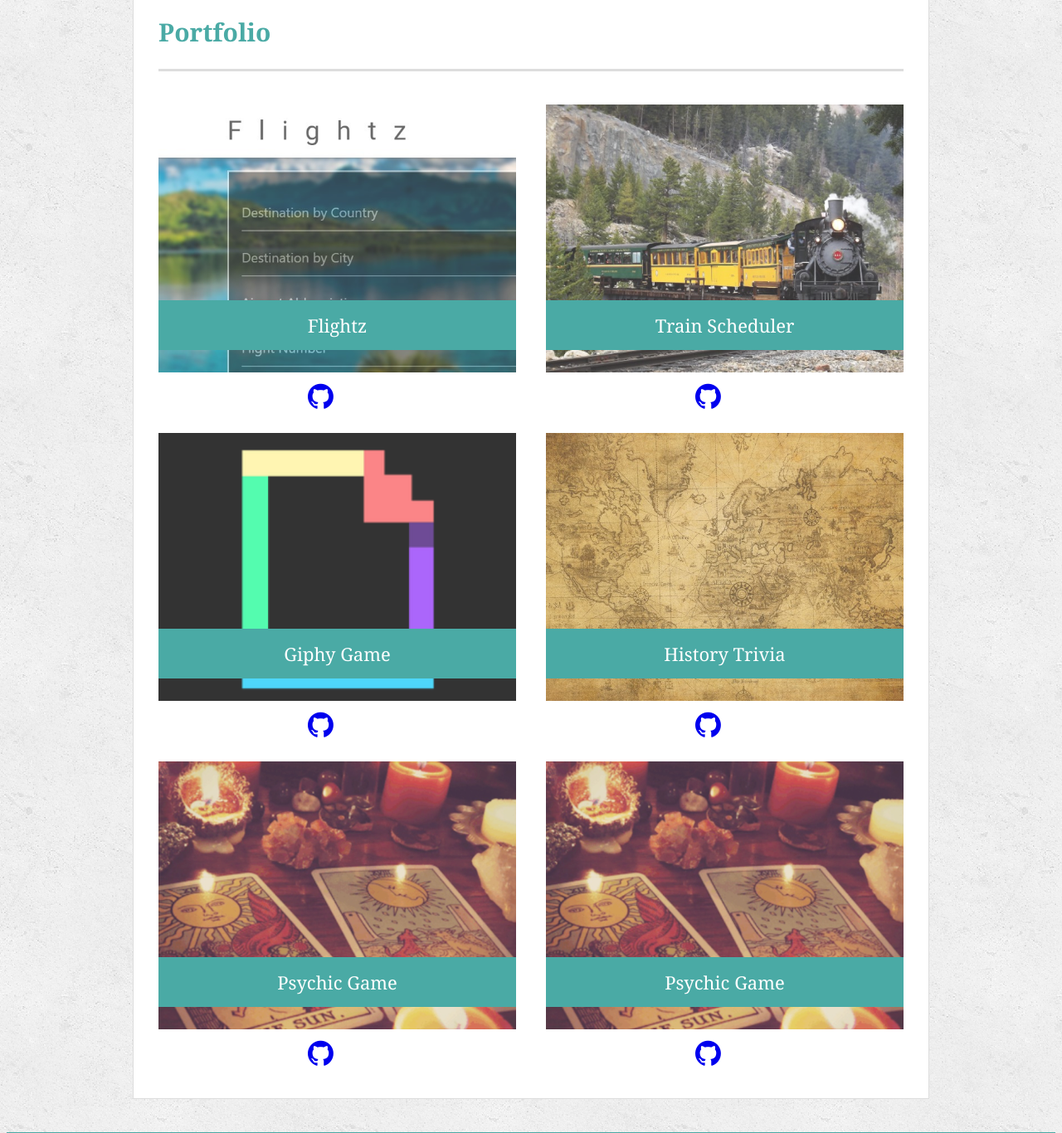
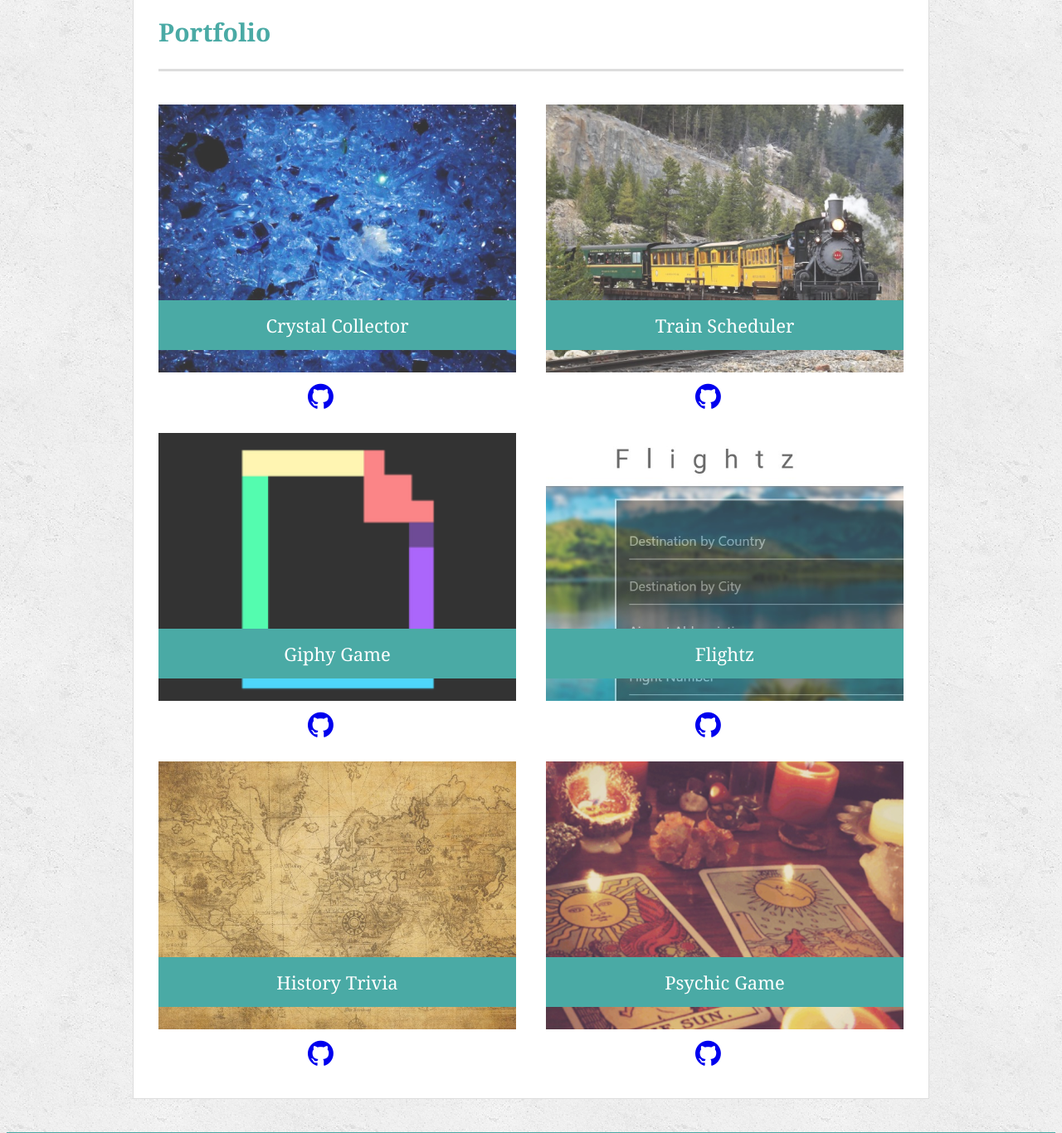
Before and after one commit to monicarocios/Bootstrap-Portfolio, a plain HTML site: page portfolio.html in a window 1280 px wide. Shown: the part 180-1546 px from the top of the page at 83% size. Drawn offline with Linux system fonts and the light colour scheme.

Commit message:
finished linking projects to portfolio page

```diff
--- a/portfolio.html
+++ b/portfolio.html
@@ -26,11 +26,10 @@
             <h1>Portfolio</h1>
 
             <div class="work">
-                <a href="https://monicarocios.github.io/Flightz/"><img src="assets/images/flightz.jpg"
-                        alt="Flightz"></a>
-                <h3>Flightz</h3>
-                <!-- github link- trying to add with little github icon -->
-                <a href="https://github.com/monicarocios/Flightz" class="githubIcon"><i class="fa fa-github"
+                <a href="https://monicarocios.github.io/unit-4-game/"><img src="assets/images/Blue-Crystal-Wallpaper.jpg"
+                        alt="Crystal Collector"></a>
+                <h3>Crystal Collector</h3>
+                <a href="https://github.com/monicarocios/unit-4-game/settings" class="githubIcon"><i class="fa fa-github"
                         style="font-size:36px"></i></a>
             </div>
 
@@ -51,17 +50,19 @@
             </div>
 
             <div class="work">
+                <a href="https://monicarocios.github.io/Flightz/"><img src="assets/images/flightz.jpg"
+                        alt="Flightz"></a>
+                <h3>Flightz</h3>
+                <!-- github link- trying to add with little github icon -->
+                <a href="https://github.com/monicarocios/Flightz" class="githubIcon"><i class="fa fa-github"
+                        style="font-size:36px"></i></a>
+            </div>
+
+            <div class="work">
                 <a href="https://monicarocios.github.io/TriviaGame/"><img src="assets/images/history-world-map.jpg"
                         alt="History Trivia"></a>
                 <h3>History Trivia</h3>
                 <a href="https://github.com/monicarocios/TriviaGame/settings" class="githubIcon"><i class="fa fa-github"
-                        style="font-size:36px"></i></a>
-            </div>
-            <div class="work">
-                <a href="https://monicarocios.github.io/Psychic-Game/"><img src="assets/images/psychic.png"
-                        alt="Psychic-Game"></a>
-                <h3>Psychic Game</h3>
-                <a href="https://github.com/monicarocios/Flightz" class="githubIcon"><i class="fa fa-github"
                         style="font-size:36px"></i></a>
             </div>
 
@@ -69,9 +70,11 @@
                 <a href="https://monicarocios.github.io/Psychic-Game/"><img src="assets/images/psychic.png"
                         alt="Psychic-Game"></a>
                 <h3>Psychic Game</h3>
-                <a href="https://github.com/monicarocios/Flightz" class="githubIcon"><i class="fa fa-github"
+                <a href="https://github.com/monicarocios/Psychic-Game" class="githubIcon"><i class="fa fa-github"
                         style="font-size:36px"></i></a>
             </div>
+
+
 
         </section>
 
```
Also changed, not shown: assets/images/Blue-Crystal-Wallpaper.jpg (added).
